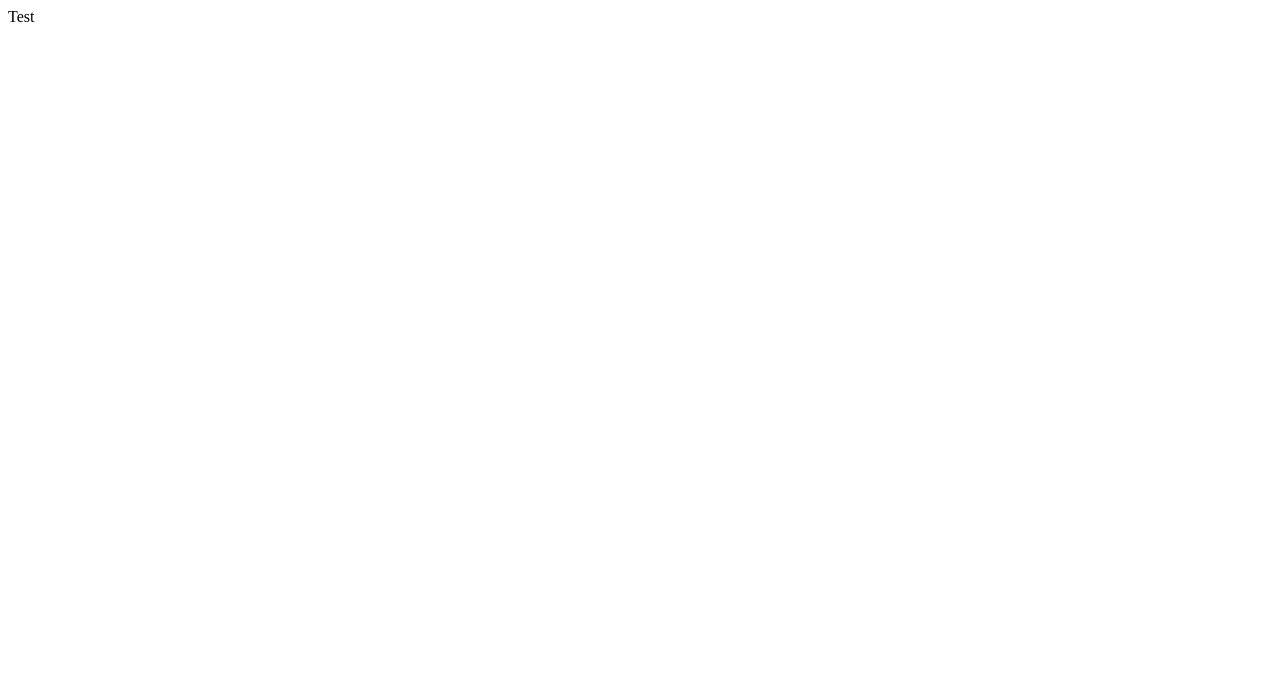
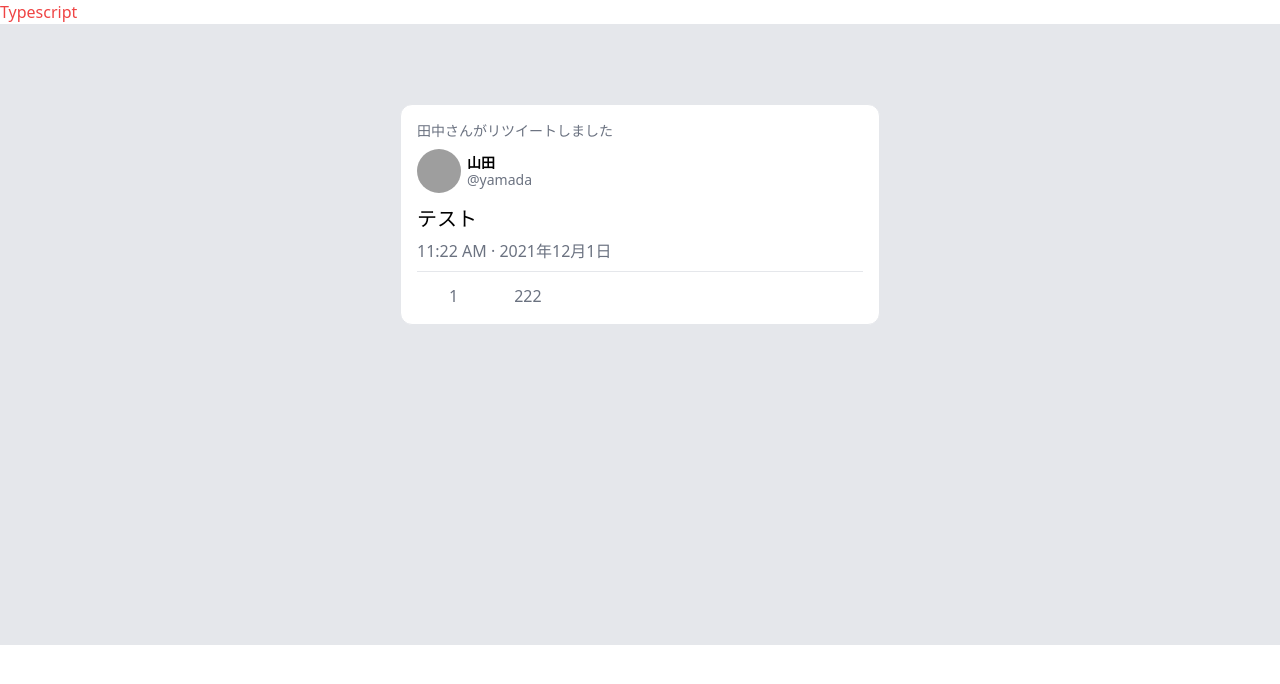
Before and after one commit to YujiTani/study-next-typescript, a Next.js app: page / in a window 1280 px wide. Shown: the top 684 px of the page. Built offline with nearby package versions, Linux system fonts and the light colour scheme; grey boxes are pictures that could not be loaded.

Commit message:
実戦形式での型当てを練習

```diff
--- /dev/null
+++ b/components/TwitterCard.tsx
@@ -0,0 +1,97 @@
+/* eslint-disable @next/next/no-img-element */
+
+type User = {
+    name: string;
+    accountName: string;
+    image: string;
+  };
+
+  type Body = {
+    text: string;
+    image?: string;
+  };
+
+  type Analytics = {
+    path: string;
+    count: number;
+  }[];
+
+  type CommonProps = {
+    user: User;
+    body: Body;
+    analytics: Analytics;
+  };
+
+  type TweetProps = {
+    type: "tweet";
+  };
+
+  type RetweetProps = {
+    type: "retweet";
+    retweetedUser: string;
+  };
+
+  type PromotionProps = {
+    type: "promotion";
+  };
+
+  type TwitterCardProps = CommonProps &
+    (TweetProps | RetweetProps | PromotionProps);
+
+  export const TwitterCard = (props: TwitterCardProps) => {
+    return (
+      <div className="bg-gray-200 pt-20 pb-80 flex items-center justify-center">
+        <div className="bg-white border-gray-200 p-4 rounded-xl border max-w-xl min-w-[480px]">
+          {props.type === "retweet" || props.type === "promotion" ? (
+            <div className="text-gray-500 text-sm mb-2">
+              {props.type === "retweet"
+                ? `${props.retweetedUser}さんがリツイートしました`
+                : "プロモーション広告"}
+            </div>
+          ) : null}
+          {/* ユーザー */}
+          <div className="flex items-center">
+            <img
+              className="h-11 w-11 rounded-full"
+              src={props.user.image}
+              alt=""
+            />
+            <div className="ml-1.5 text-sm leading-tight">
+              <span className="text-black font-bold block ">
+                {props.user.name}
+              </span>
+              <span className="text-gray-500 font-normal block">{`@${props.user.accountName}`}</span>
+            </div>
+          </div>
+          {/* 本文 */}
+          <p className="text-black block text-xl leading-snug mt-3">
+            {props.body.text}
+          </p>
+          {props.body.image ? (
+            <img
+              className="mt-2 rounded-2xl border border-gray-100"
+              src={props.body.image}
+              alt=""
+            />
+          ) : null}
+          <p className="text-gray-500 text-base py-1 my-0.5">
+            11:22 AM · 2021年12月1日
+          </p>
+          {/* 統計 */}
+          <div className="border-gray-200 border border-b-0 my-1" />
+          <div className="text-gray-500 flex mt-3">
+            {props.analytics.map(({ path, count }) => (
+              <div key={path} className="flex items-center mr-6">
+                <svg className="fill-current h-5 w-auto" viewBox="0 0 24 24">
+                  <g>
+                    <path d={path}></path>
+                  </g>
+                </svg>
+                <span className="ml-3">{count}</span>
+              </div>
+            ))}
+          </div>
+        </div>
+      </div>
+    );
+  };
--- a/package.json
+++ b/package.json
@@ -17,8 +17,11 @@
     "@types/node": "18.0.5",
     "@types/react": "18.0.15",
     "@types/react-dom": "18.0.6",
+    "autoprefixer": "^10.4.7",
     "eslint": "8.19.0",
     "eslint-config-next": "12.2.2",
+    "postcss": "^8.4.14",
+    "tailwindcss": "^3.1.6",
     "typescript": "4.7.4"
   }
 }
--- a/pages/_app.tsx
+++ b/pages/_app.tsx
@@ -1,7 +1,8 @@
 import type { AppProps } from 'next/app'
+import "./styles/globals.css"
 
 function MyApp({ Component, pageProps }: AppProps) {
-  return <Component {...pageProps} />
+  return <Component {...pageProps} globalStyle />
 }
 
 export default MyApp
--- a/pages/index.tsx
+++ b/pages/index.tsx
@@ -1,41 +1,35 @@
 import type { NextPage } from 'next'
-
-type foo = {
-  name: "テキサスバーガー"
-}
-
-type bar = {
-  name: "ハリウッドバーガー"
-}
-
-type fooBar = foo | bar
-
-const test: fooBar = {
-  name: "テキサスバーガー"
-}
-
-if (test.name = "テキサスバーガー") {
- const res = true
-} else {
-  const res = false
-}
+import { TwitterCard } from '../components/TwitterCard'
 
 function Home() {
   return (
     <div>
-      <Component />
+      <p className='text-red-500'>Typescript</p>
+      <TwitterCard
+      retweetedUser={"田中"}
+      user={{
+        name: "山田",
+        accountName: "yamada",
+        image: "https://prcm.jp/list/%E3%83%90%E3%83%BC%E3%83%90%E3%83%91%E3%83%91%20%E3%82%A2%E3%82%A4%E3%82%B3%E3%83%B3"
+      }
+    }
+      body={{text: "テスト"}}
+      analytics={
+        [
+         {
+           path: "sss",
+           count: 1,
+         },
+         {
+           path: "a",
+           count: 222,
+         },
+       ]
+      }
+      type= "retweet"
+      />
     </div>
   )
 }
 
-const Component = (props: {foo?: true}) => {
-  if (props.foo) {
-    return (
-      <div>s</div>
-    )
-  }
-
-  return <div>Test</div>
-}
-
 export default Home
--- /dev/null
+++ b/pages/styles/globals.css
@@ -0,0 +1,3 @@
+@tailwind base;
+@tailwind components;
+@tailwind utilities;
--- /dev/null
+++ b/postcss.config.js
@@ -0,0 +1,6 @@
+module.exports = {
+  plugins: {
+    tailwindcss: {},
+    autoprefixer: {},
+  },
+}
--- /dev/null
+++ b/tailwind.config.js
@@ -0,0 +1,12 @@
+/** @type {import('tailwindcss').Config} */
+module.exports = {
+  mode: "jit",
+  content: [
+    "./pages/**/*.{js,ts,jsx,tsx}",
+    "./components/**/*.{js,ts,jsx,tsx}",
+  ],
+  theme: {
+    extend: {},
+  },
+  plugins: [],
+}
```
Also changed, not shown: 1 other file (tests, documents, lock files or other folders).
